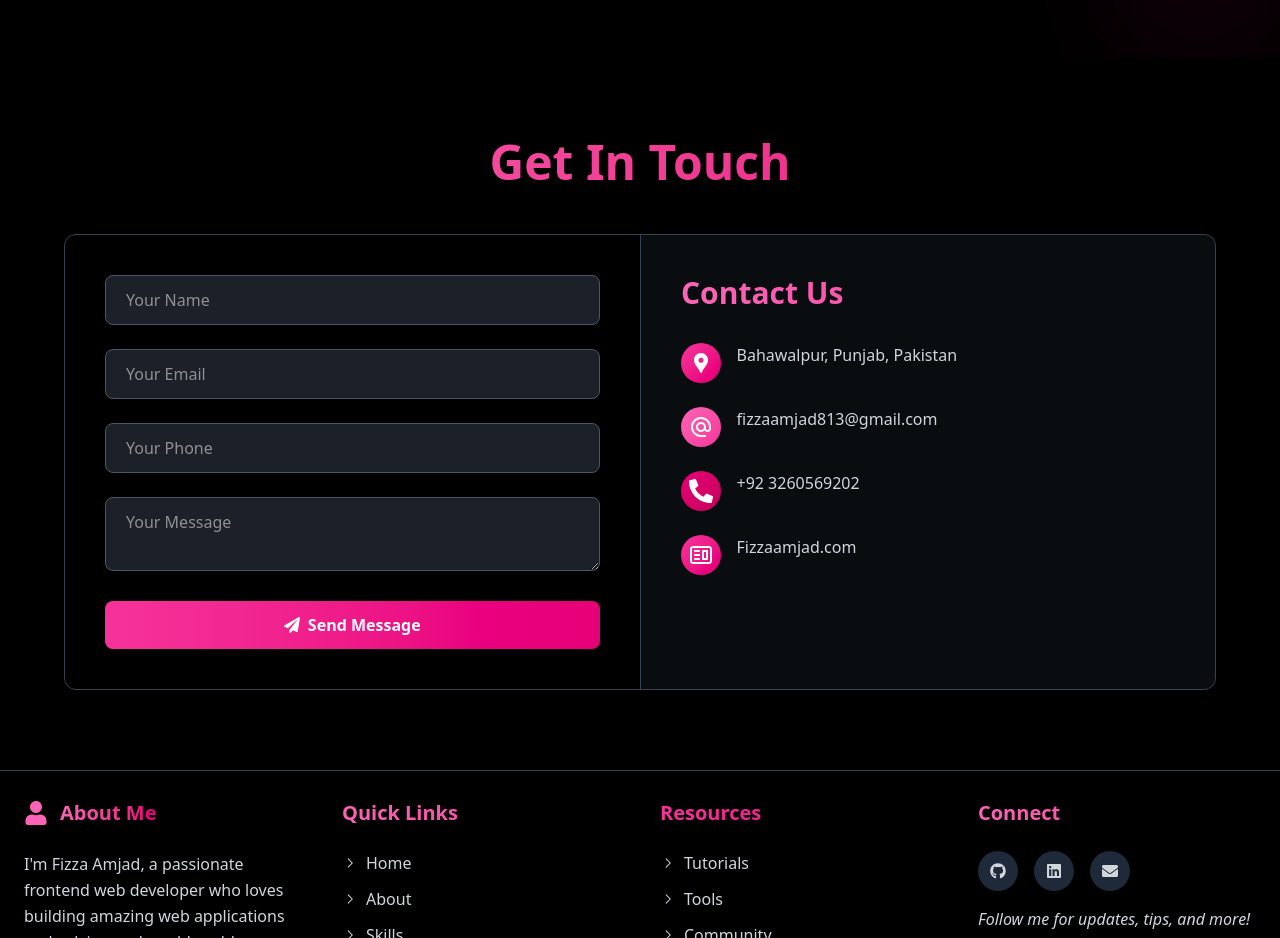
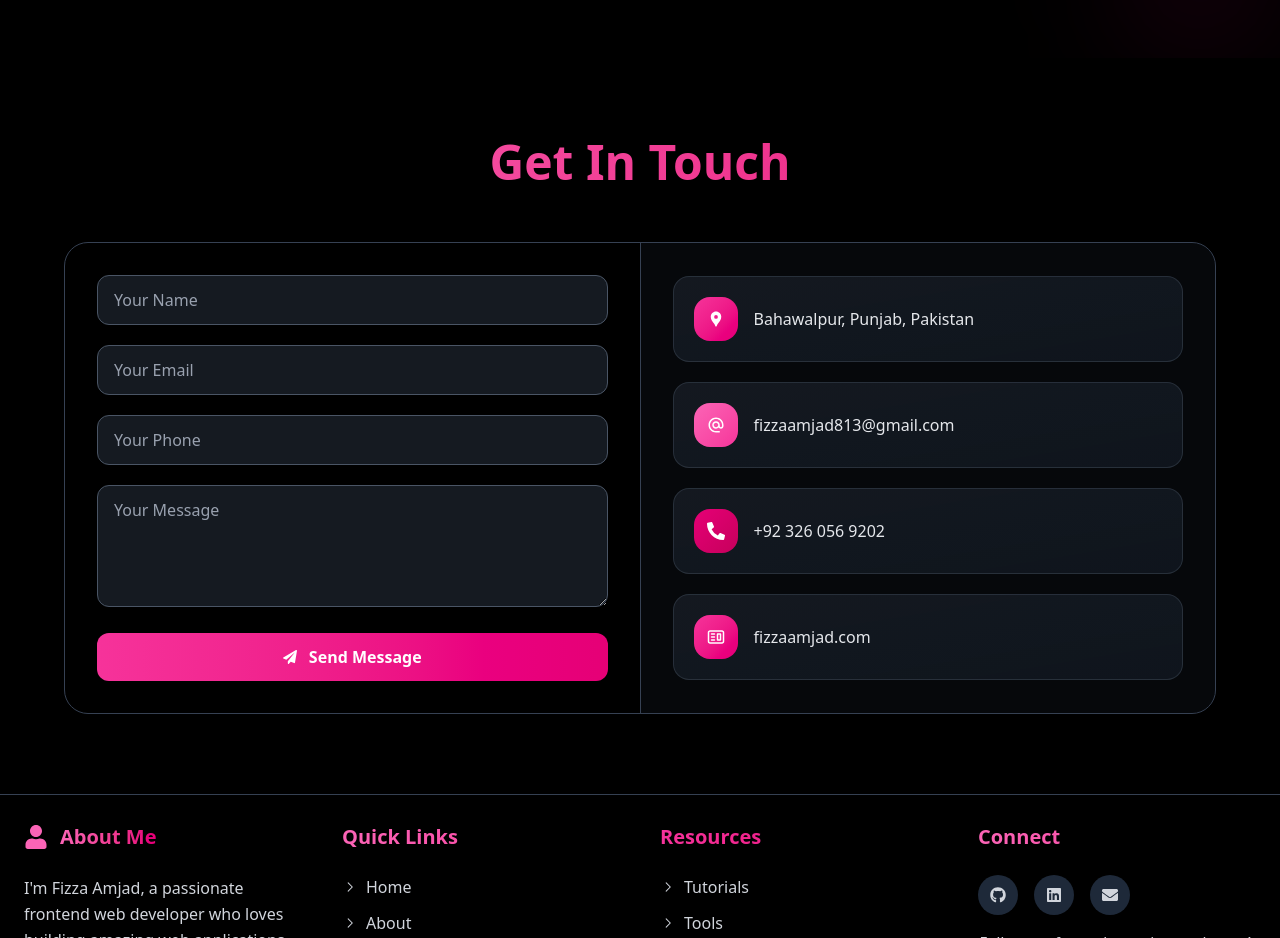
Before and after one commit to Fizza-A786/Fizza-Portfolio, a React (Vite) app: page / in a window 1280 px wide. Shown: the part 4220-5158 px from the top of the page. Built offline with nearby package versions, Linux system fonts and the light colour scheme.

Commit message:
Update Contact Us section UI

```diff
--- a/src/component/ContactUs.jsx
+++ b/src/component/ContactUs.jsx
@@ -1,4 +1,4 @@
-import { Fragment, useRef, useEffect } from "react";
+import { useRef, useEffect } from "react";
 import { FaPhoneAlt, FaPaperPlane } from "react-icons/fa";
 import { MdOutlineAlternateEmail, MdLocationPin } from "react-icons/md";
 import { CgWebsite } from "react-icons/cg";
@@ -10,7 +10,11 @@ const ContactUs = () => {
   const form = useRef();
 
   useEffect(() => {
-    AOS.init({ duration: 800, once: true });
+    AOS.init({
+      duration: 900,
+      easing: "ease-out-cubic",
+      once: true,
+    });
   }, []);
 
   const sendEmail = (e) => {
@@ -23,92 +27,153 @@ const ContactUs = () => {
       icon: <MdLocationPin />,
       text: "Bahawalpur, Punjab, Pakistan",
       color: "from-pink-500 to-pink-600",
-      animation: "scale-110"
     },
     {
       icon: <MdOutlineAlternateEmail />,
       text: "fizzaamjad813@gmail.com",
       color: "from-pink-400 to-pink-500",
-      animation: "rotate-12",
-      href: "fizzaamjad813@gmail.com"
+      href: "mailto:fizzaamjad813@gmail.com",
     },
     {
       icon: <FaPhoneAlt />,
-      text: "+92 3260569202",
+      text: "+92 326 056 9202",
       color: "from-pink-600 to-pink-700",
-      animation: "translate-y-1",
-      href: "tel:+923260569202"
+      href: "tel:+923260569202",
     },
     {
       icon: <CgWebsite />,
-      text: "Fizzaamjad.com",
+      text: "fizzaamjad.com",
       color: "from-pink-500 to-pink-600",
-      animation: "rotate-[360deg]",
       href: "https://fizzaamjad.com",
-      target: "_blank"
-    }
+      target: "_blank",
+    },
   ];
 
   return (
     <section id="contact" className="relative py-20 bg-black">
-      <div className="container mx-auto px-6">
-        <h1 className="text-4xl md:text-5xl font-bold text-center text-transparent bg-clip-text bg-gradient-to-r from-pink-400 to-pink-600 mb-12" data-aos="fade-down">
+      <div className="container mx-auto px-5 sm:px-6 lg:px-8">
+        {/* Main Heading */}
+        <h1
+          className="text-4xl sm:text-5xl font-bold text-center
+          text-transparent bg-clip-text
+          bg-gradient-to-r from-pink-400 to-pink-600 mb-14"
+          data-aos="fade-down"
+        >
           Get In Touch
         </h1>
 
-        <div className="flex flex-col lg:flex-row bg-black/50 rounded-xl border border-gray-700 shadow-2xl overflow-hidden max-w-6xl mx-auto">
+        {/* Main Wrapper */}
+        <div
+          className="flex flex-col lg:flex-row
+          bg-black/60 backdrop-blur-md
+          rounded-3xl border border-gray-700
+          shadow-[0_20px_60px_rgba(0,0,0,0.6)]
+          overflow-hidden max-w-6xl mx-auto"
+        >
           {/* Form Section */}
-          <form ref={form} onSubmit={sendEmail} className="flex-1 p-5 md:p-10 space-y-6" data-aos="fade-right">
-            {['name', 'email', 'phone'].map((field, i) => (
+          <form
+            ref={form}
+            onSubmit={sendEmail}
+            className="flex-1 p-6 sm:p-7 md:p-8 space-y-5"
+            data-aos="fade-right"
+          >
+            {["name", "email", "phone"].map((field, i) => (
               <input
                 key={field}
-                type={field === 'email' ? 'email' : field === 'phone' ? 'tel' : 'text'}
+                type={
+                  field === "email"
+                    ? "email"
+                    : field === "phone"
+                      ? "tel"
+                      : "text"
+                }
                 name={field}
-                placeholder={`Your ${field.charAt(0).toUpperCase() + field.slice(1)}`}
-                className="w-full px-5 py-3 rounded-lg bg-gray-700/50 border border-gray-600 text-white focus:ring-2 focus:ring-pink-500 transition-all"
-                data-aos="fade-up"
-                data-aos-delay={100 + i * 50}
+                placeholder={`Your ${field.charAt(0).toUpperCase() + field.slice(1)
+                  }`}
+                className="w-full px-4 py-3 rounded-xl
+                bg-gray-700/40 border border-gray-600
+                text-white placeholder-gray-400
+                focus:ring-2 focus:ring-pink-500
+                focus:border-pink-500
+                transition-all duration-300"
                 required
               />
             ))}
+
             <textarea
               name="message"
+              rows="4"
               placeholder="Your Message"
-              className="w-full px-5 py-3 rounded-lg bg-gray-700/50 border border-gray-600 text-white focus:ring-2 focus:ring-pink-500 transition-all"
-              data-aos="fade-up"
-              data-aos-delay="250"
+              className="w-full px-4 py-3 rounded-xl
+              bg-gray-700/40 border border-gray-600
+              text-white placeholder-gray-400
+              focus:ring-2 focus:ring-pink-500
+              focus:border-pink-500
+              transition-all duration-300"
               required
             />
+
             <button
-              className="w-full bg-gradient-to-r from-pink-500 to-pink-600 text-white font-semibold py-3 px-6 rounded-lg hover:from-pink-600 hover:to-pink-700 transition-all shadow-lg flex items-center justify-center gap-2"
-              data-aos="zoom-in-up"
-              data-aos-delay="300"
+              type="submit"
+              className="w-full flex items-center justify-center gap-3
+              bg-gradient-to-r from-pink-500 to-pink-600
+              hover:from-pink-600 hover:to-pink-700
+              text-white font-semibold py-3 rounded-xl
+              transition-all duration-300
+              hover:shadow-[0_10px_25px_rgba(236,72,153,0.4)]"
             >
-              <FaPaperPlane /> Send Message
+              <FaPaperPlane className="text-sm" />
+              Send Message
             </button>
           </form>
 
-          {/* Contact Info */}
-          <div className="flex-1 p-8 md:p-10 bg-gray-700/20 border-t lg:border-t-0 lg:border-l border-gray-700" data-aos="fade-left">
-            <h2 className="text-3xl font-bold mb-8 text-transparent bg-clip-text bg-gradient-to-r from-pink-400 to-pink-500" data-aos="flip-down">
-              Contact Us
-            </h2>
+          {/* Contact Info Section */}
+          <div
+            className="flex-1 p-6 sm:p-7 md:p-8
+            bg-gray-800/20 border-t lg:border-t-0 lg:border-l border-gray-700
+            flex flex-col justify-center"
+            data-aos="fade-left"
+          >
+            <div className="grid gap-5">
+              {contactItems.map((item, i) => (
+                <div
+                  key={i}
+                  className="group flex items-center gap-4 p-5 rounded-2xl
+                  bg-gradient-to-br from-gray-700/30 to-gray-800/40
+                  border border-gray-600/40
+                  transition-all duration-300
+                  hover:-translate-y-1
+                  hover:border-pink-400/40
+                  hover:shadow-[0_8px_28px_rgba(236,72,153,0.18)]"
+                >
+                  {/* Icon */}
+                  <div
+                    className={`w-11 h-11 flex items-center justify-center
+                    rounded-2xl bg-gradient-to-br ${item.color}
+                    transition-transform duration-300 group-hover:scale-105`}
+                  >
+                    <span className="text-lg text-white">
+                      {item.icon}
+                    </span>
+                  </div>
 
-            <div className="space-y-6">
-              {contactItems.map((item, i) => (
-                <div key={i} className="flex items-start space-x-4 group" data-aos="fade-up" data-aos-delay={150 + i * 50}>
-                  <div className={`p-2 bg-gradient-to-br ${item.color} rounded-full relative overflow-hidden`}>
-                    <div className={`text-2xl text-white relative z-10 transform group-hover:${item.animation} transition-transform duration-300`}>
-                      {item.icon}
-                    </div>
-                    <div className="absolute inset-0 bg-white opacity-0 group-hover:opacity-10 transition-opacity duration-300" />
-                  </div>
+                  {/* Text */}
                   {item.href ? (
-                    <a href={item.href} target={item.target} className="text-gray-300 group-hover:text-white transition-colors">
+                    <a
+                      href={item.href}
+                      target={item.target}
+                      className="text-base font-medium text-gray-200
+                      group-hover:text-pink-400 transition-colors duration-300"
+                    >
                       {item.text}
                     </a>
                   ) : (
-                    <p className="text-gray-300 group-hover:text-white transition-colors">{item.text}</p>
+                    <p
+                      className="text-base font-medium text-gray-200
+                      group-hover:text-pink-400 transition-colors duration-300"
+                    >
+                      {item.text}
+                    </p>
                   )}
                 </div>
               ))}
@@ -116,6 +181,7 @@ const ContactUs = () => {
           </div>
         </div>
       </div>
+
       <ToastContainer position="bottom-right" autoClose={3000} />
     </section>
   );
```
